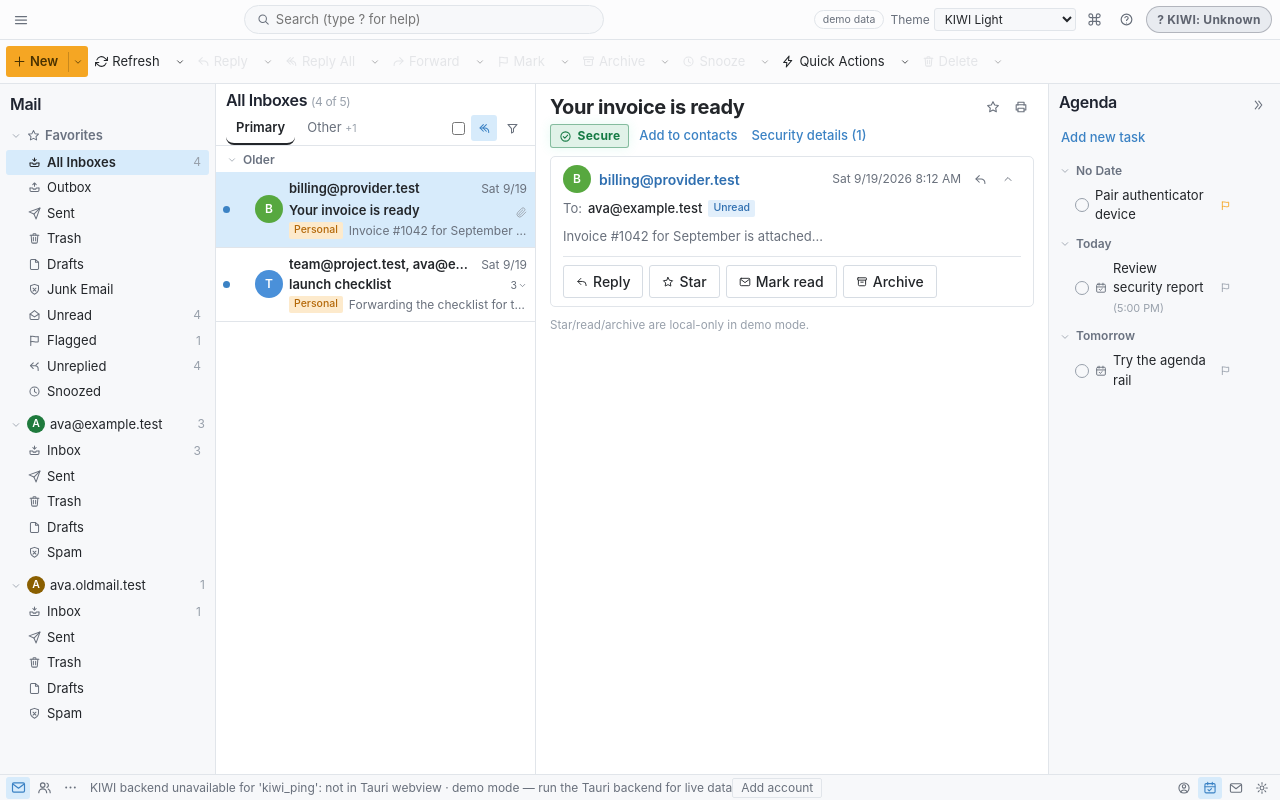
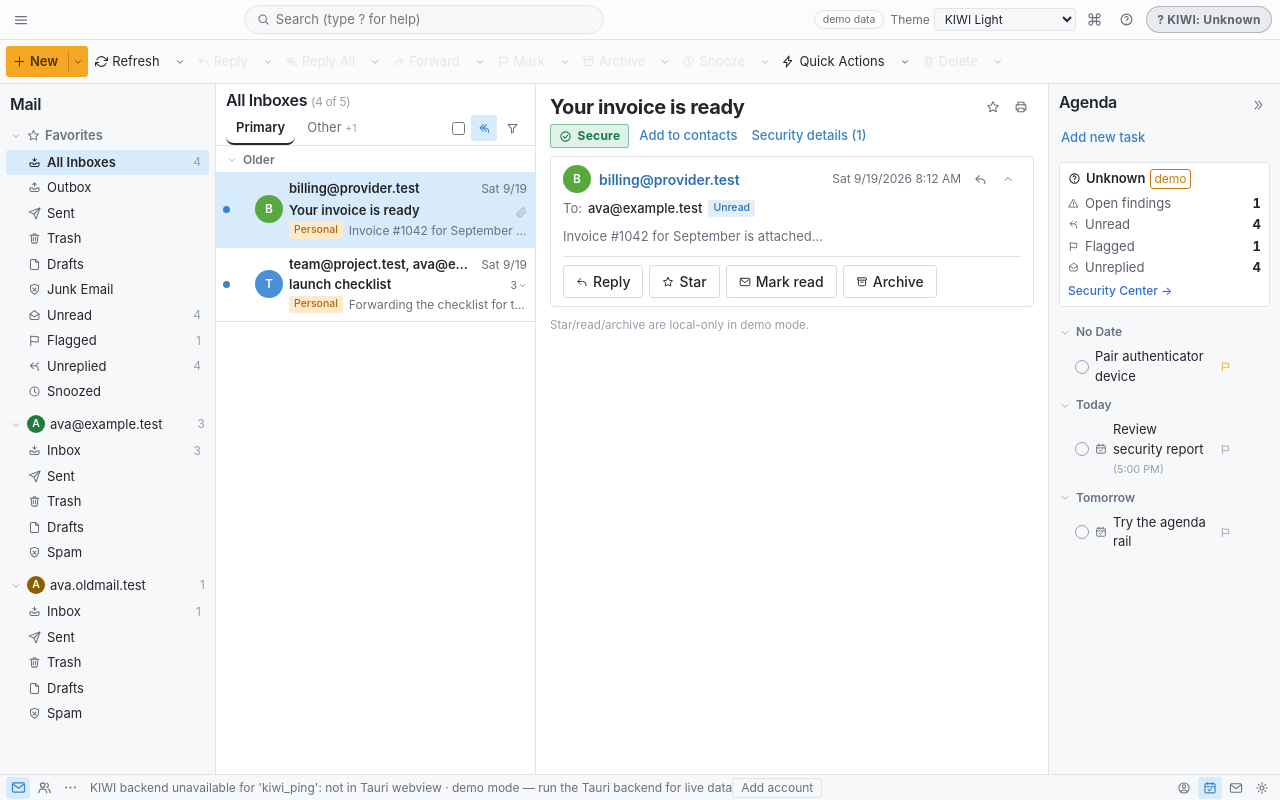
Before and after one commit to Vaibhav9526/Kiwi, a React (Vite) app in the folder kiwi-app/: page / in a window 1280 px wide. Built offline with nearby package versions, Linux system fonts and the light colour scheme.

Commit message:
T-283 done — real Agenda rail; A25 → T-287 UI hardening sweep; T-288 templates queued (needs backend pair)

```diff
--- a/kiwi-app/src/App.tsx
+++ b/kiwi-app/src/App.tsx
@@ -96,6 +96,11 @@ function toEnvelope(
     snippet: m.snippet || "",
     category: normalizeCategory(m.category),
     unsub: parseUnsubscribe(m),
+    // T-284: carry per-message evidence hints so the reader pill reflects
+    // this message's auth/link/attachment evaluation, not just session trust.
+    auth: m.auth ?? null,
+    attachRisk: m.attachRisk ?? null,
+    linkRisk: m.linkRisk ?? null,
   };
 }
 
@@ -1220,7 +1225,25 @@ export default function App() {
             outboxCount={outbox.length}
           />
         }
-        rail={route.name === "mail" ? <AgendaRail /> : null}
+        rail={
+          route.name === "mail" ? (
+            <AgendaRail
+              security={{
+                trust,
+                lockReason: trust.locked ? lockReason : null,
+                // Real sources only: unread is a real `unseen` sum in both
+                // modes; flagged/unreplied have no live store-wide aggregate
+                // (accounts.ts) → omitted live, shown from demo data in demo.
+                findings: findings.length,
+                unread: smartUnread["unread"] ?? null,
+                flagged: demo ? (smartUnread["flagged"] ?? null) : null,
+                unreplied: demo ? (smartUnread["unreplied"] ?? null) : null,
+                activeDevices: demo ? null : devices.filter((d) => d.status === "active").length,
+                demo,
+              }}
+            />
+          ) : null
+        }
         status={
           <StatusStrip pendingApprovals={authOpen && authStatus === "waiting" ? 1 : 0}>
             <span>{backendNote}</span>
--- a/kiwi-app/src/components/chrome.tsx
+++ b/kiwi-app/src/components/chrome.tsx
@@ -12,6 +12,7 @@ import { useEffect, useRef, useState } from "react";
 import type { ReactNode } from "react";
 import type { Severity, SnoozePreset, TrustState } from "../kiwi";
 import { severityGlyph, severityLabel } from "../kiwi";
+import { Icon, SEVERITY_ICON } from "./icons/index";
 import { navigate } from "../router";
 import { loadPref, savePref } from "../prefs";
 import { useTheme } from "../themes";
@@ -599,7 +600,70 @@ const DUE_GROUPS: { key: AgendaTask["due"]; label: string }[] = [
   { key: "tomorrow", label: "Tomorrow" },
 ];
 
-export function AgendaRail() {
+/**
+ * T-283 rail security summary — REAL data only. Every optional row renders
+ * only when a value with a real source is supplied; absent source = no row
+ * (honest absence, never mocked). `demo` tags fixture-derived numbers.
+ */
+export interface AgendaSecurity {
+  trust: TrustState;
+  lockReason?: string | null;
+  /** Open findings count (kiwi_security_findings; fixture count in demo). */
+  findings?: number | null;
+  /** Unread across inboxes — real `unseen` sum (live) / demo set. */
+  unread?: number | null;
+  /** Live has no store-wide flagged/unreplied aggregate — pass null. */
+  flagged?: number | null;
+  unreplied?: number | null;
+  /** Active paired devices (kiwi_list_devices); null in demo/none loaded. */
+  activeDevices?: number | null;
+  demo?: boolean;
+}
+
+function SecuritySummaryCard({ security }: { security: AgendaSecurity }) {
+  const { trust } = security;
+  const sev: Severity = trust.locked ? "danger" : trust.trust;
+  const rows: { icon: Parameters<typeof Icon>[0]["name"]; label: string; value: string | number }[] = [];
+  if (security.findings != null) rows.push({ icon: "alert-triangle", label: "Open findings", value: security.findings });
+  if (security.unread != null) rows.push({ icon: "unreplied", label: "Unread", value: security.unread });
+  if (security.flagged != null) rows.push({ icon: "flag", label: "Flagged", value: security.flagged });
+  if (security.unreplied != null) rows.push({ icon: "mail-open", label: "Unreplied", value: security.unreplied });
+  if (security.activeDevices != null)
+    rows.push({ icon: "device", label: "Active devices", value: security.activeDevices });
+  return (
+    <section className="em-security-card" aria-label="Security summary">
+      <div className="em-security-head">
+        <Icon name={SEVERITY_ICON[sev]} size={13} />
+        <strong>{trust.locked ? "Locked" : severityLabel(sev)}</strong>
+        {trust.score !== null && <small className="em-security-score">{trust.score}/100</small>}
+        {security.demo && (
+          <small className="em-security-demo" title="Fixture data — no backend">
+            demo
+          </small>
+        )}
+      </div>
+      {trust.locked && security.lockReason && <p className="em-security-reason">{security.lockReason}</p>}
+      {rows.length > 0 && (
+        <ul className="em-security-rows">
+          {rows.map((r) => (
+            <li key={r.label}>
+              <Icon name={r.icon} size={11} />
+              <span>{r.label}</span>
+              <strong>{r.value}</strong>
+            </li>
+          ))}
+        </ul>
+      )}
+      {/* Gap (honest absence): pending sandbox-open sessions have no list
+          IPC yet — the row appears once a real source exists. */}
+      <button type="button" className="em-security-link" onClick={() => navigate({ name: "security" })}>
+        Security Center →
+      </button>
+    </section>
+  );
+}
+
+export function AgendaRail({ security }: { security?: AgendaSecurity }) {
   const [collapsed, setCollapsed] = useState(() => loadPref<boolean>("kiwi.rail", false) === true);
   const [tasks, setTasks] = useState<AgendaTask[]>(() => {
     const v = loadPref<AgendaTask[]>("kiwi.agenda", AGENDA_SEED);
@@ -698,7 +762,7 @@ export function AgendaRail() {
           Add new task
         </button>
       )}
-      {/* TODO(security): security summary panel hooks land here (T-267 rail seam). */}
+      {security && <SecuritySummaryCard security={security} />}
       {DUE_GROUPS.map((g) => {
         const items = tasks.filter((t) => t.due === g.key);
         const expanded = groupOpen[g.key] ?? true;
--- a/kiwi-app/src/prefs.ts
+++ b/kiwi-app/src/prefs.ts
@@ -34,6 +34,7 @@ export const PREF_KEYS = [
   "kiwi.accent",
   "kiwi.density",
   "kiwi.rail",
+  "kiwi.agenda",
   "kiwi.grace",
   "kiwi.minTls",
   "kiwi.templates",
--- a/kiwi-app/src/shell.css
+++ b/kiwi-app/src/shell.css
@@ -2111,6 +2111,86 @@ span.em-tool-primary {
   padding: 3px 8px;
 }
 
+/* T-283 — rail security summary card (real data only; rows omitted when
+ * no source exists). Compact bordered block above the task groups. */
+.em-security-card {
+  border: 1px solid var(--em-pane-border);
+  border-radius: var(--kiwi-ms-radius-base);
+  background: var(--em-pane-bg);
+  padding: 6px 8px;
+  margin: 4px 0 8px;
+  font-size: var(--kiwi-ms-text-small);
+  color: var(--kiwi-ms-text);
+}
+
+.em-security-head {
+  display: flex;
+  align-items: center;
+  gap: 5px;
+  font-size: var(--kiwi-ms-text-small);
+}
+
+.em-security-head strong {
+  font-weight: 600;
+}
+
+.em-security-score {
+  margin-left: auto;
+  color: var(--kiwi-ms-text-secondary);
+  font-variant-numeric: tabular-nums;
+}
+
+.em-security-demo {
+  color: var(--kiwi-ms-warning);
+  border: 1px solid var(--kiwi-ms-warning);
+  border-radius: 3px;
+  padding: 0 3px;
+  font-size: var(--kiwi-ms-text-smaller);
+}
+
+.em-security-reason {
+  margin: 4px 0 0;
+  color: var(--kiwi-ms-danger);
+  font-size: var(--kiwi-ms-text-smaller);
+  line-height: 1.35;
+}
+
+.em-security-rows {
+  list-style: none;
+  margin: 5px 0 0;
+  padding: 0;
+  display: flex;
+  flex-direction: column;
+  gap: 2px;
+}
+
+.em-security-rows li {
+  display: flex;
+  align-items: center;
+  gap: 6px;
+  color: var(--kiwi-ms-text-secondary);
+}
+
+.em-security-rows li strong {
+  margin-left: auto;
+  color: var(--kiwi-ms-text);
+  font-variant-numeric: tabular-nums;
+}
+
+.em-security-link {
+  background: none;
+  border: none;
+  padding: 4px 0 0;
+  color: var(--kiwi-ms-accent);
+  font-size: var(--kiwi-ms-text-smaller);
+  cursor: pointer;
+  text-align: left;
+}
+
+.em-security-link:hover {
+  text-decoration: underline;
+}
+
 .em-agenda-group .em-group-head {
   font-size: var(--kiwi-ms-text-smaller);
   padding: 4px 0;
```
Also changed, not shown: kiwi-app/src/kiwi.ts (+8 -0 lines), 2 other files (tests, documents, lock files or other folders).
